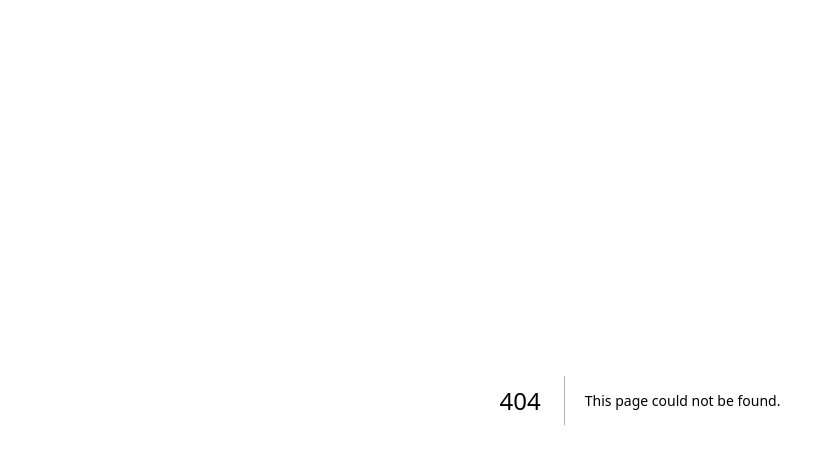
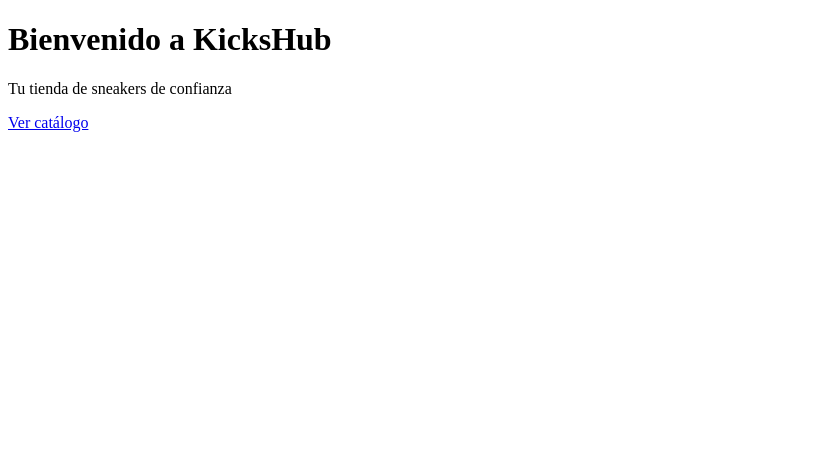
Before and after one commit to JhanpolPb/kickshub, a Next.js app in the folder frontend/: page / in a window 1280 px wide. Before the commit this address had no page. Shown: the top 464 px of the page, without its empty margins (0-835 px from the left). Built offline with nearby package versions, Linux system fonts and the light colour scheme.

Commit message:
feat: page.js

```diff
--- /dev/null
+++ b/frontend/app/page.js
@@ -0,0 +1,11 @@
+import Link from "next/link";
+
+export default function HomePage() {
+  return (
+    <div>
+      <h1>Bienvenido a KicksHub </h1>
+      <p>Tu tienda de sneakers de confianza</p>
+      <Link href="/catalog">Ver catálogo</Link>
+    </div>
+  );
+}
```
